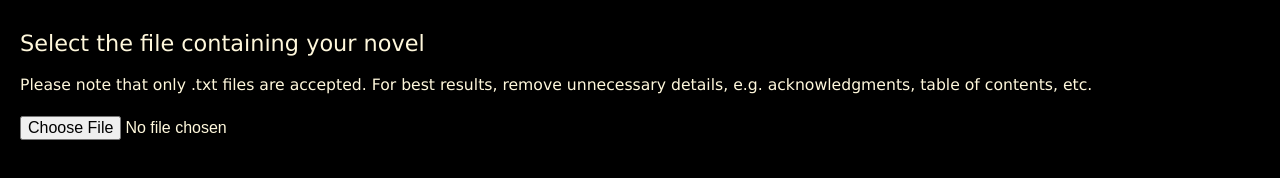
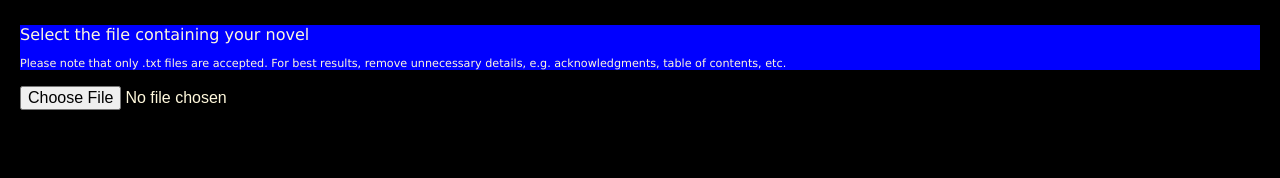
Before and after one commit to LifeIsADeflatingVest/FCI, a plain HTML site: page index.html in a window 1280 px wide. Drawn offline with nearby package versions, Linux system fonts and the light colour scheme.

Commit message:
Update index.html

```diff
--- a/index.html
+++ b/index.html
@@ -12,6 +12,12 @@ p {
 	font-size:1.4em;
 	margin-top: 10px;
 
+}
+@media only screen and (min-width: 700px) {
+    	p{
+	font-size:1em;
+	margin-top: 5px;
+	background-color:blue;
 }
 .button {
 	font-size:1em;
```
